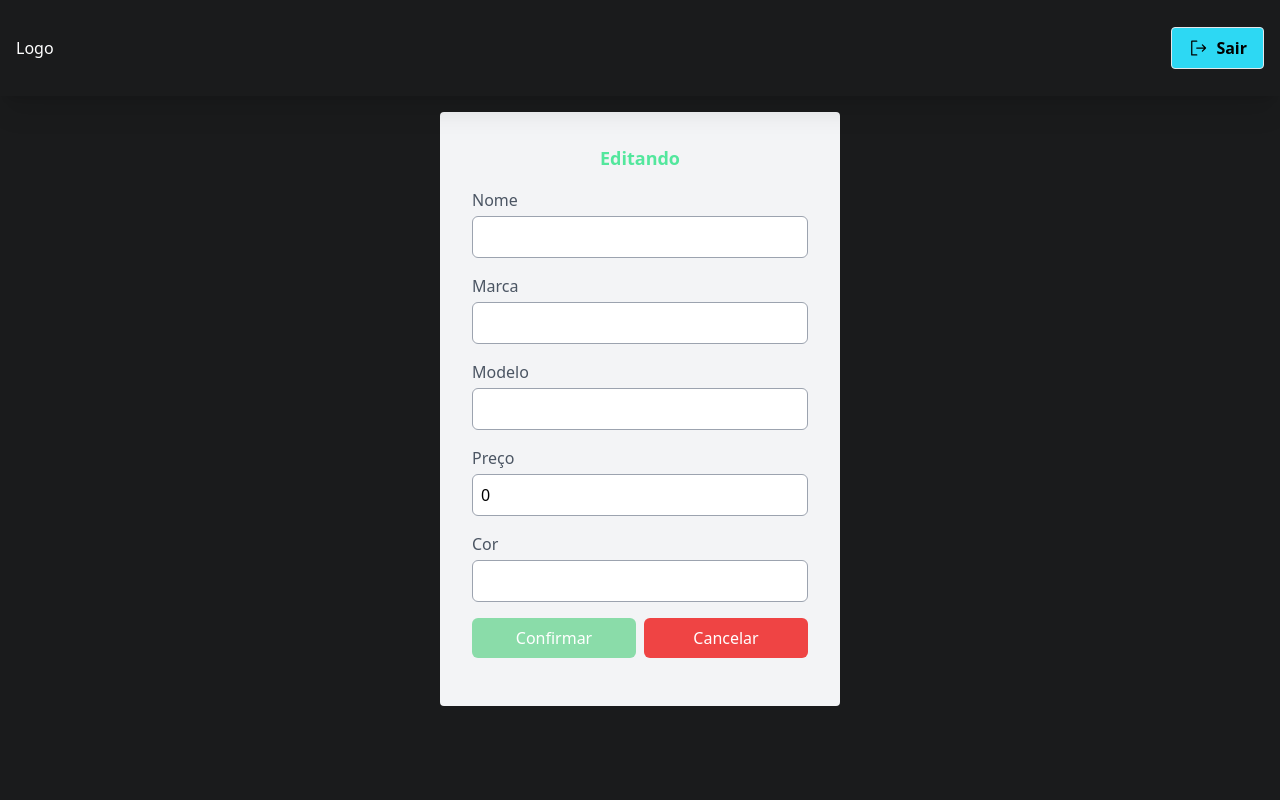
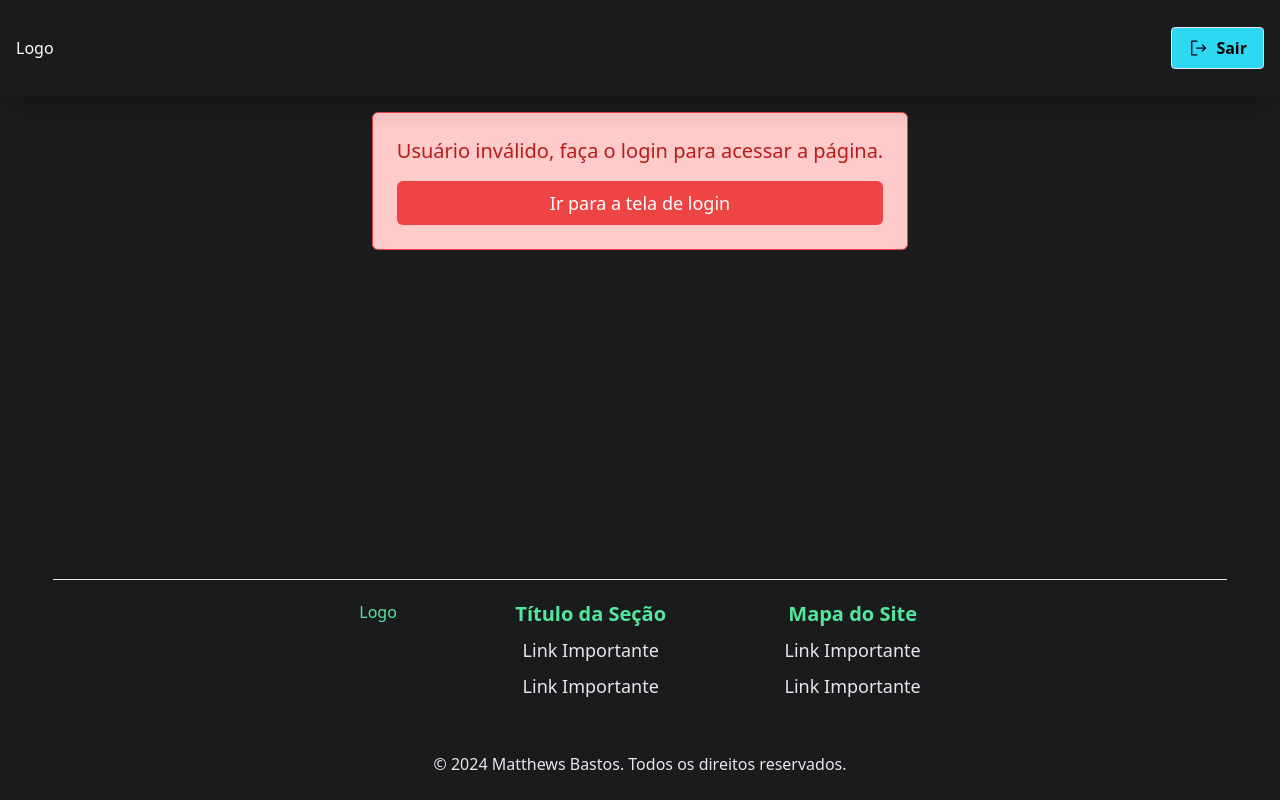
Before and after one commit to MattBastos/mobile-store-management, a Next.js app: page /1 in a window 1280 px wide. Shown: the top 800 px of the page. Built offline with nearby package versions, Linux system fonts and the light colour scheme; no server answers; sample sign-in values are in the browser's storage.

Commit message:
feat: Implements updateProduct

```diff
--- a/src/api/products.ts
+++ b/src/api/products.ts
@@ -38,9 +38,19 @@ export const updateProduct = async (
       { headers: { Authorization: `Bearer ${token}` } },
     );
 
-    if (status === 200) return 'Produto editado com sucesso!';
+    if (status === 200) {
+      return {
+        statusCode: status,
+        message: 'Produto editado com sucesso!'
+      }
+    }
 
-    if (status === 401) return 'Você não possui autorização para editar produtos!';
+    if (status === 401) {
+      return {
+        statusCode: status,
+        message: 'Você não possui autorização para editar produtos!'
+      }
+    }
   } catch (error) {
     `Erro ao editar produto: ${error}`;
   }
--- a/src/app/[id]/page.tsx
+++ b/src/app/[id]/page.tsx
@@ -1,7 +1,19 @@
+'use client';
+
+import { useEffect } from 'react';
+import { useRouter } from 'next/navigation';
+
 import { Layout } from "@/components/Layout";
 import { UpdateProductForm } from "@/components/UpdateProductForm";
 
 export default function ProductPage({ params }: { params: { id: string } }) {
+  const router = useRouter();
+
+  useEffect(() => {
+    const token = localStorage.getItem('token');
+    if (!token) router.replace('/login');
+  }, []);
+
   return (
     <Layout>
       <UpdateProductForm productId={params.id}/>
--- a/src/components/UpdateProductForm/UpdateProductForm.tsx
+++ b/src/components/UpdateProductForm/UpdateProductForm.tsx
@@ -5,6 +5,7 @@ import { useRouter } from "next/navigation";
 
 import { getProductById, updateProduct } from "@/api";
 import { UpdatableProductInfo } from "@/types";
+import { InvalidUserMessage } from '@/components/InvalidUserMessage';
 
 import * as S from './styles';
 
@@ -13,6 +14,7 @@ type UpdateProductFormProps = {
 }
 
 export const UpdateProductForm = ({ productId }: UpdateProductFormProps) => {
+  const [isUserValid, setIsUserValid] = useState(false);
   const [message, setMessage] = useState("");
   const [selectedProduct, setSelectedProduct] = useState<UpdatableProductInfo>({
     id: 0,
@@ -54,6 +56,7 @@ export const UpdateProductForm = ({ productId }: UpdateProductFormProps) => {
       const response = await getProductById(token, productId);
 
       if (response && response.data) {
+        setIsUserValid(true);
         setSelectedProduct(response.data);
         setFormData(response.data);
       }
@@ -69,9 +72,13 @@ export const UpdateProductForm = ({ productId }: UpdateProductFormProps) => {
       const token = localStorage.getItem('token');
       const response = await updateProduct(token, formData);
 
-      if (response) setMessage("Produto atualizado com sucesso!");
+      if (response?.statusCode === 200) {
+        setMessage("Produto atualizado com sucesso!");
+      } else {
+        setMessage("Você não possui autorização para editar produtos!");
+      }
     } catch (error) {
-      setMessage("Você não possui autorização para editar produtos!");
+      console.error(`Você não possui autorização para editar produtos: ${error}`);
     }
   }
 
@@ -80,6 +87,10 @@ export const UpdateProductForm = ({ productId }: UpdateProductFormProps) => {
   }, []);
 
   return (
+    <>
+      <InvalidUserMessage isUserValid={isUserValid}/>
+
+      {isUserValid && (
         <S.Container>
           <S.Title>Editando {selectedProduct.name}</S.Title>
 
@@ -132,7 +143,7 @@ export const UpdateProductForm = ({ productId }: UpdateProductFormProps) => {
               </S.Label>
 
               <S.Input
-            type="text"
+                type="number"
                 id="price"
                 name="price"
                 value={formData.price}
@@ -162,7 +173,7 @@ export const UpdateProductForm = ({ productId }: UpdateProductFormProps) => {
                 title="Confirmar edição"
                 aria-label="Confirmar edição"
                 disabled={!isFormDataValid()}
-            className={!isFormDataValid() ? 'bg-opacity-50' : ''}
+                className={!isFormDataValid() ? 'bg-opacity-50' : 'hover:bg-green-600'}
               >
                 Confirmar
               </S.ConfirmButton>
@@ -180,5 +191,7 @@ export const UpdateProductForm = ({ productId }: UpdateProductFormProps) => {
             </S.ButtonSection>
           </form>
         </S.Container>
+      )}
+    </>
   )
 };
--- a/src/components/UpdateProductForm/styles.ts
+++ b/src/components/UpdateProductForm/styles.ts
@@ -50,7 +50,6 @@ export const ButtonSection = tw.section`
 
 export const ConfirmButton = tw.button`
   bg-green-500
-  hover:bg-green-600
   text-center
   text-white
   p-2
@@ -70,6 +69,6 @@ export const CancelButton = tw.button`
 
 export const Message = tw.p`
   mb-4
-  text-green-500
+  text-gray-600
   text-center
 `;
```
Lines whose indentation alone changed are shown as unchanged.
